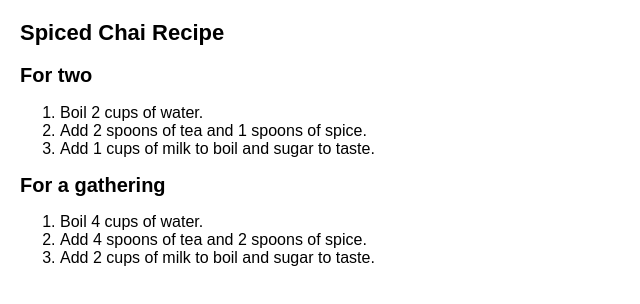
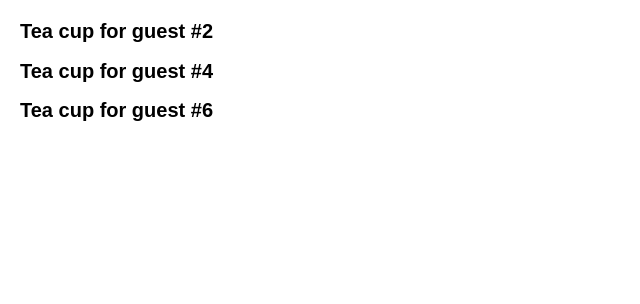
Before and after one commit to Pironeer-1/LeeJihyeon, a React (Create React App) app in the folder React_Master_03_08/: page / in a window 1280 px wide. Shown: the top 304 px of the page, without its empty margins (0-640 px from the left). Built offline with nearby package versions, Linux system fonts and the light colour scheme.

Commit message:
[Update]React_Master_03_08_02

```diff
--- a/React_Master_03_08/src/App.js
+++ b/React_Master_03_08/src/App.js
@@ -1,21 +1,38 @@
-function Recipe({drinkers}) {
+// function Recipe({drinkers}) {
+//     return (
+//         <ol>
+//             <li>Boil {drinkers} cups of water.</li>
+//             <li>Add {drinkers} spoons of tea and {0.5 * drinkers} spoons of spice.</li>
+//             <li>Add {0.5 * drinkers} cups of milk to boil and sugar to taste.</li>
+//         </ol>
+//     );
+// }
+//
+// export default function App() {
+//     return (
+//         <section>
+//             <h1>Spiced Chai Recipe</h1>
+//             <h2>For two</h2>
+//             <Recipe drinkers={2}/>
+//             <h2>For a gathering</h2>
+//             <Recipe drinkers={4}/>
+//         </section>
+//     );
+// }
+
+let guest = 0;
+
+function Cup() {
+    guest = guest + 1;
+    return <h2>Tea cup for guest #{guest}</h2>;
+}
+
+export default function TeaSet() {
     return (
-        <ol>
-            <li>Boil {drinkers} cups of water.</li>
-            <li>Add {drinkers} spoons of tea and {0.5 * drinkers} spoons of spice.</li>
-            <li>Add {0.5 * drinkers} cups of milk to boil and sugar to taste.</li>
-        </ol>
+        <>
+            <Cup />
+            <Cup />
+            <Cup />
+        </>
     );
 }
-
-export default function App() {
-    return (
-        <section>
-            <h1>Spiced Chai Recipe</h1>
-            <h2>For two</h2>
-            <Recipe drinkers={2}/>
-            <h2>For a gathering</h2>
-            <Recipe drinkers={4}/>
-        </section>
-    );
-}
```
